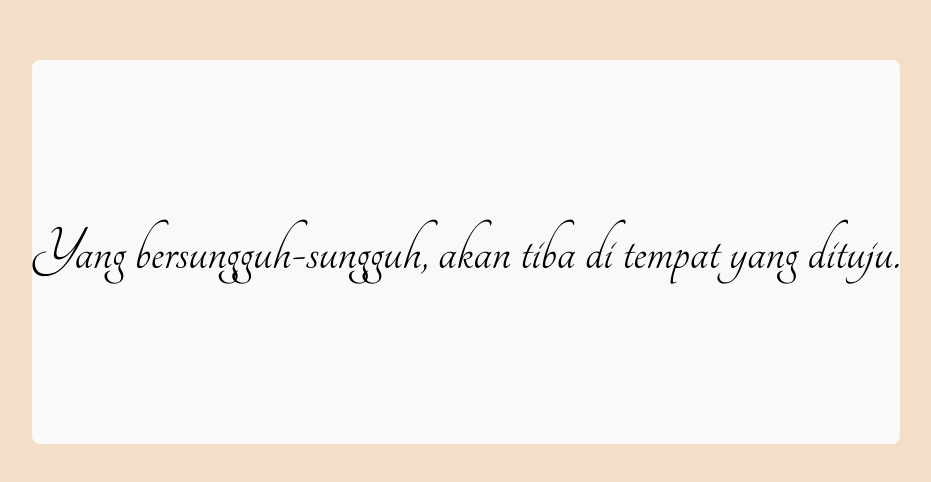
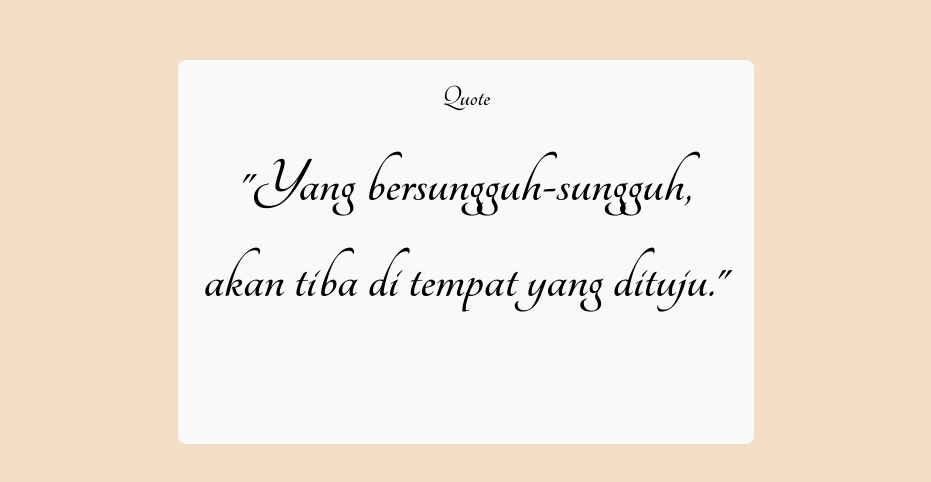
Before and after one commit to tcandra24/say-hi-to-me, a Vue app: page /letter in a window 1280 px wide. Shown: the part 148-630 px from the top of the page, without its empty margins (174-1105 px from the left). Built offline with nearby package versions, Linux system fonts and the light colour scheme.

Commit message:
Update Transition, View CSS

```diff
--- a/src/App.vue
+++ b/src/App.vue
@@ -4,10 +4,22 @@
 
 <template>
   <div>
-    <router-view />
+    <router-view v-slot="{ Component }">
+      <transition name="fade">
+        <component :is="Component" />
+      </transition>
+    </router-view>
   </div>
 </template>
 
 <style scoped>
-/*  */
+.fade-enter-active,
+.fade-leave-active {
+  transition: opacity 0.5s;
+}
+
+.fade-enter-from,
+.fade-leave-to {
+  opacity: 0;
+}
 </style>
--- a/src/style.css
+++ b/src/style.css
@@ -2,7 +2,6 @@
 
 * {
   margin: 0;
-  padding: 0;
   box-sizing: border-box;
 }
 
--- a/src/views/home.vue
+++ b/src/views/home.vue
@@ -6,7 +6,7 @@
       <div class="envelope"></div>
       <div class="letter">
         <div class="w-full text-center text-xl">
-          <router-link to="/letter" class="w-full z-40 tangerine-regular text-[3rem]">Click Me</router-link>
+          <router-link to="/letter" class="w-full z-40 tangerine-bold text-[3rem]">Click Me</router-link>
         </div>
       </div>
     </div>
--- a/src/views/letter.vue
+++ b/src/views/letter.vue
@@ -1,6 +1,9 @@
 <template>
-  <div class="w-auto bg-[#f9f9f9] rounded-lg h-96 text-center align-middle flex items-center">
-    <p class="tangerine-regular text-[4rem]">{{ searchLetter && searchLetter.text }}</p>
+  <div class="max-w-xl bg-[#f9f9f9] rounded-lg h-96 text-center align-middle flex items-center p-5 flex-col gap-5">
+    <div class="flex">
+      <p class="tangerine-bold text-3xl">Quote</p>
+    </div>
+    <p class="tangerine-bold text-[4rem]">"{{ searchLetter && searchLetter.text }}"</p>
   </div>
 </template>
 
```
